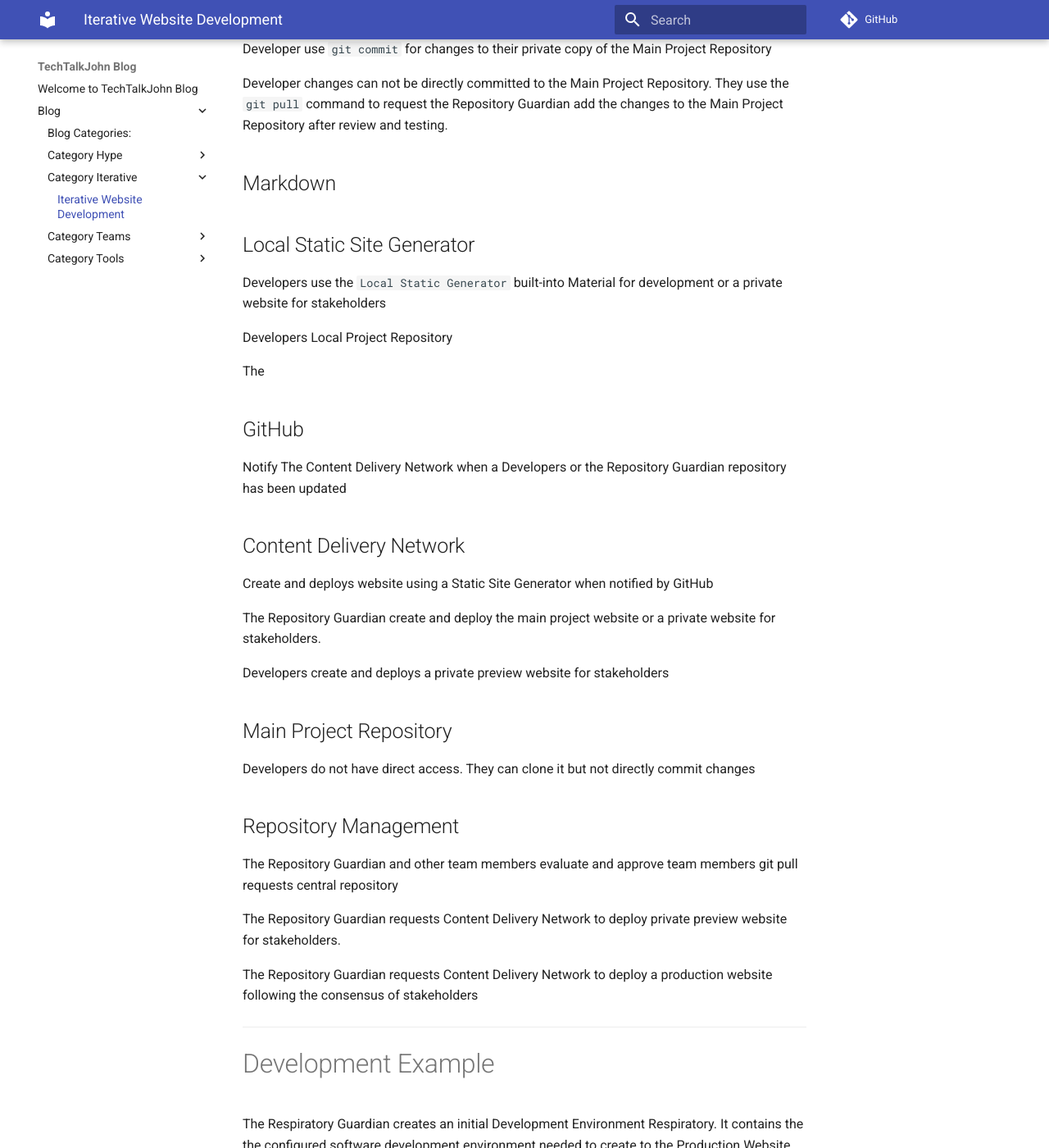
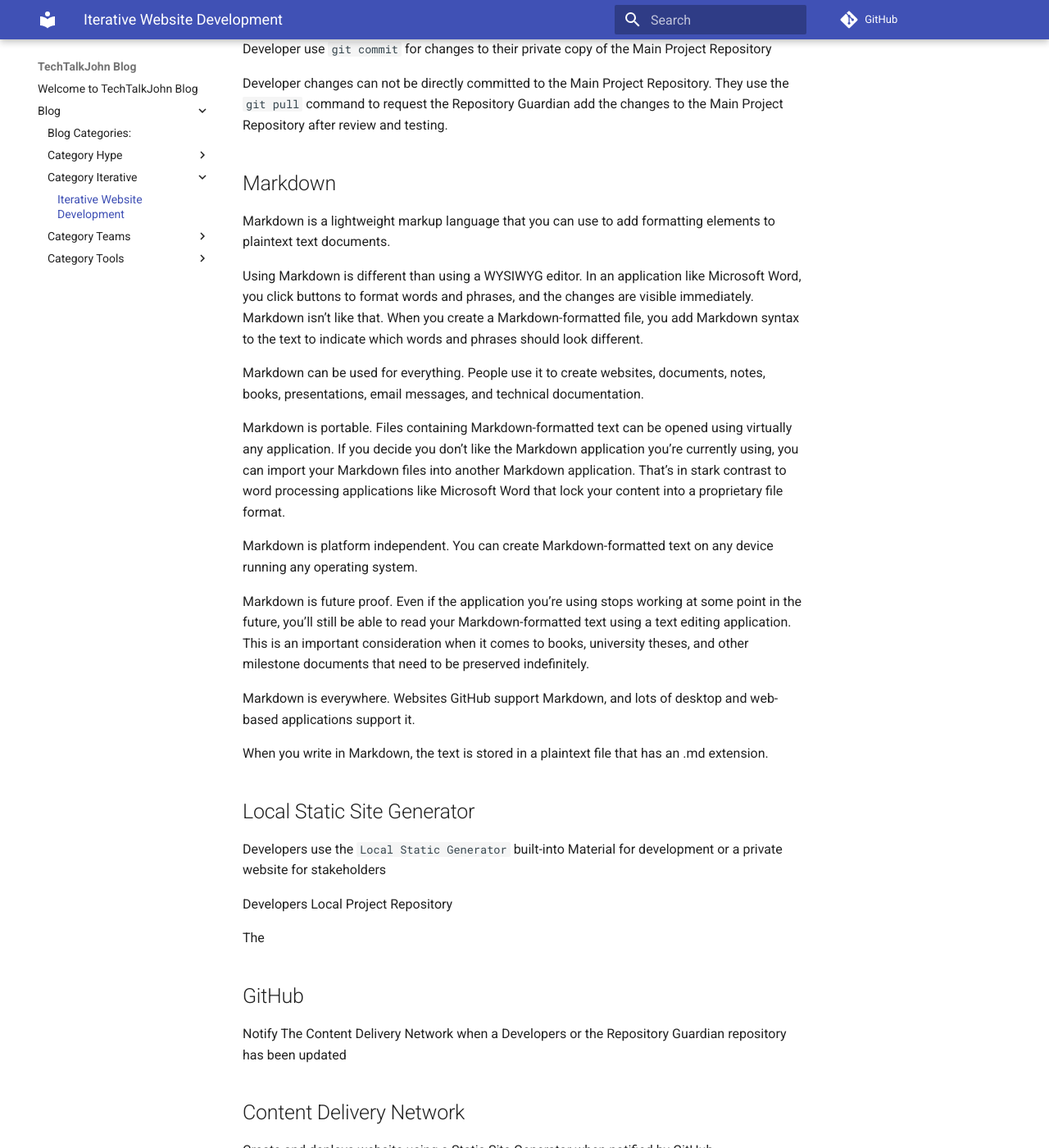
Before and after one commit to JohnTelford/mkdocs_blog, an MkDocs documentation site: the page built from docs/blog/Category Iterative/iterative.md, in a window 1280 px wide and 1400 px high, scrolled down 1486 px. Shown: the whole window at 82% size. Built offline with MkDocs 1.6.1 and Material for MkDocs 9.7.7, drawn with Linux system fonts in a browser that asks for light colours; comment, search, counter and statistics services are not loaded.

Commit message:
refactor
Signed-off-by: John <john@johntelford.com>

```diff
--- a/docs/blog/Category Iterative/iterative.md
+++ b/docs/blog/Category Iterative/iterative.md
@@ -35,6 +35,22 @@ Developer use `git commit` for changes to their private copy of the Main Project
 Developer changes can not be directly committed to the Main Project Repository. They use the `git pull` command to request the Repository Guardian add the changes to the Main Project Repository after review and testing.
 
 ## Markdown
+
+Markdown is a lightweight markup language that you can use to add formatting elements to plaintext text documents.
+
+Using Markdown is different than using a WYSIWYG editor. In an application like Microsoft Word, you click buttons to format words and phrases, and the changes are visible immediately. Markdown isn’t like that. When you create a Markdown-formatted file, you add Markdown syntax to the text to indicate which words and phrases should look different.
+
+Markdown can be used for everything. People use it to create websites, documents, notes, books, presentations, email messages, and technical documentation.
+
+Markdown is portable. Files containing Markdown-formatted text can be opened using virtually any application. If you decide you don’t like the Markdown application you’re currently using, you can import your Markdown files into another Markdown application. That’s in stark contrast to word processing applications like Microsoft Word that lock your content into a proprietary file format.
+
+Markdown is platform independent. You can create Markdown-formatted text on any device running any operating system.
+
+Markdown is future proof. Even if the application you’re using stops working at some point in the future, you’ll still be able to read your Markdown-formatted text using a text editing application. This is an important consideration when it comes to books, university theses, and other milestone documents that need to be preserved indefinitely.
+
+Markdown is everywhere. Websites  GitHub support Markdown, and lots of desktop and web-based applications support it.
+
+When you write in Markdown, the text is stored in a plaintext file that has an .md extension.
 
 ## Local Static Site Generator
 
```
